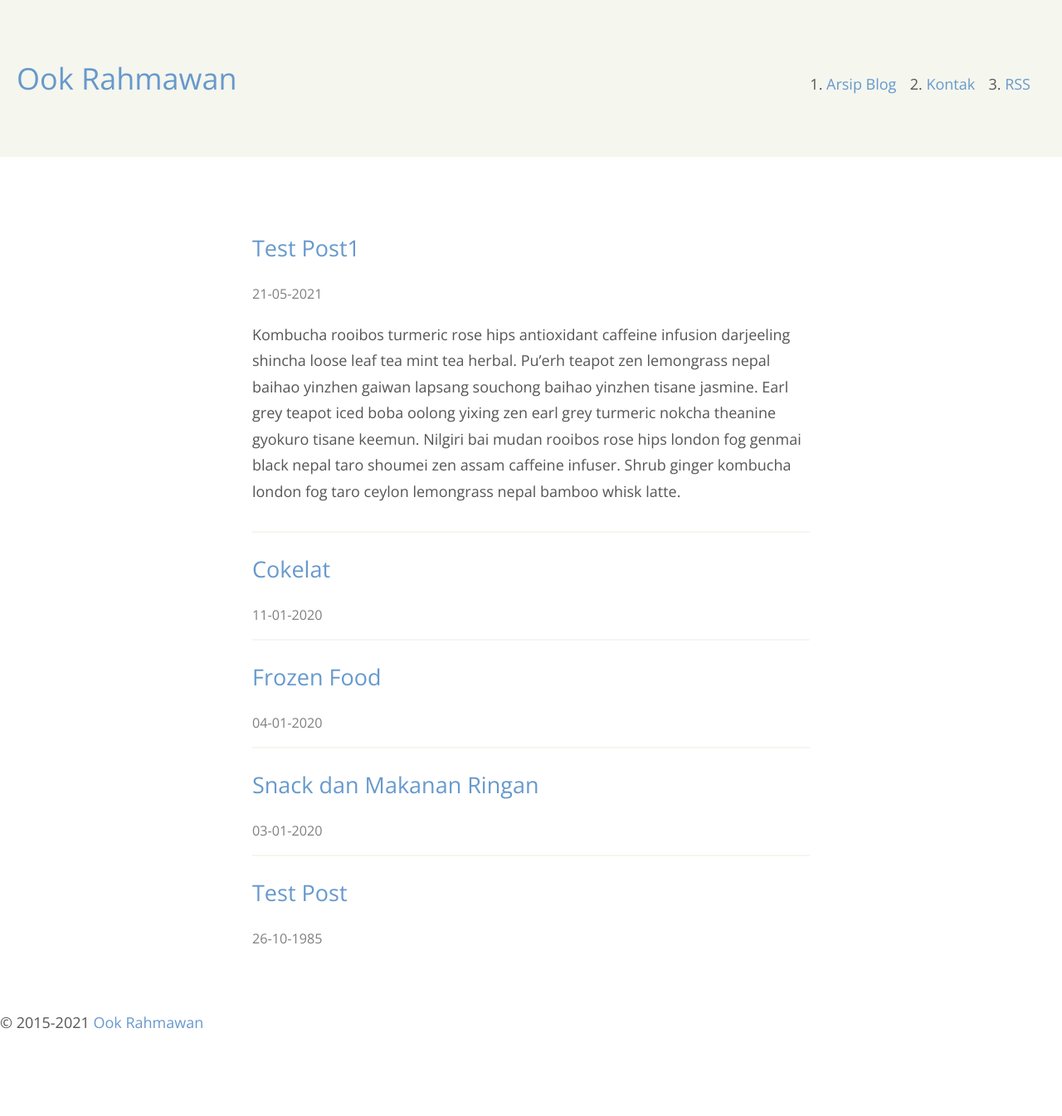
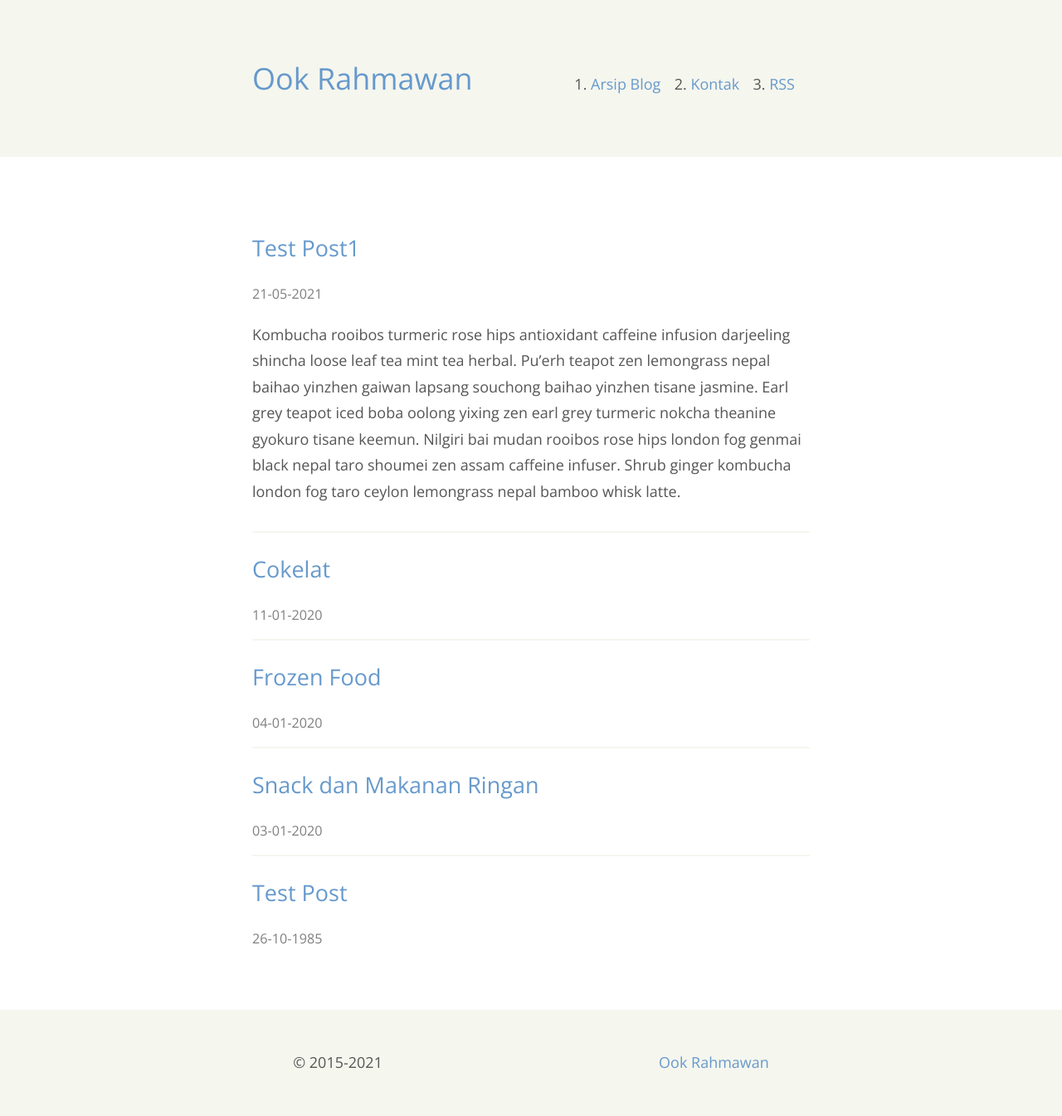
Before and after one commit to krhmwn/krhmwn, a Jekyll site: the page built from index.html, in a window 1280 px wide. Shown: the whole page at 83% size. Built offline with Jekyll 4.4.1, drawn with Linux system fonts in a browser that asks for light colours; before the commit the page ends 1249 px from its top, so only the background shows below that.

Commit message:
update v.1.0.177

```diff
--- a/assets/css/main.css
+++ b/assets/css/main.css
@@ -212,7 +212,6 @@ opacity: .75;
 font-size: 90%;
 }
 
-}
 footer {
 padding:3rem 1.25rem;
 background:#f5f6ee;
@@ -232,6 +231,7 @@ padding: 3rem 0rem;
 display:flex;
 justify-content:space-between;
 margin:0 auto;
-align-items:baseline
+align-items:baseline;
+max-width:42rem;
 }
 }
```
